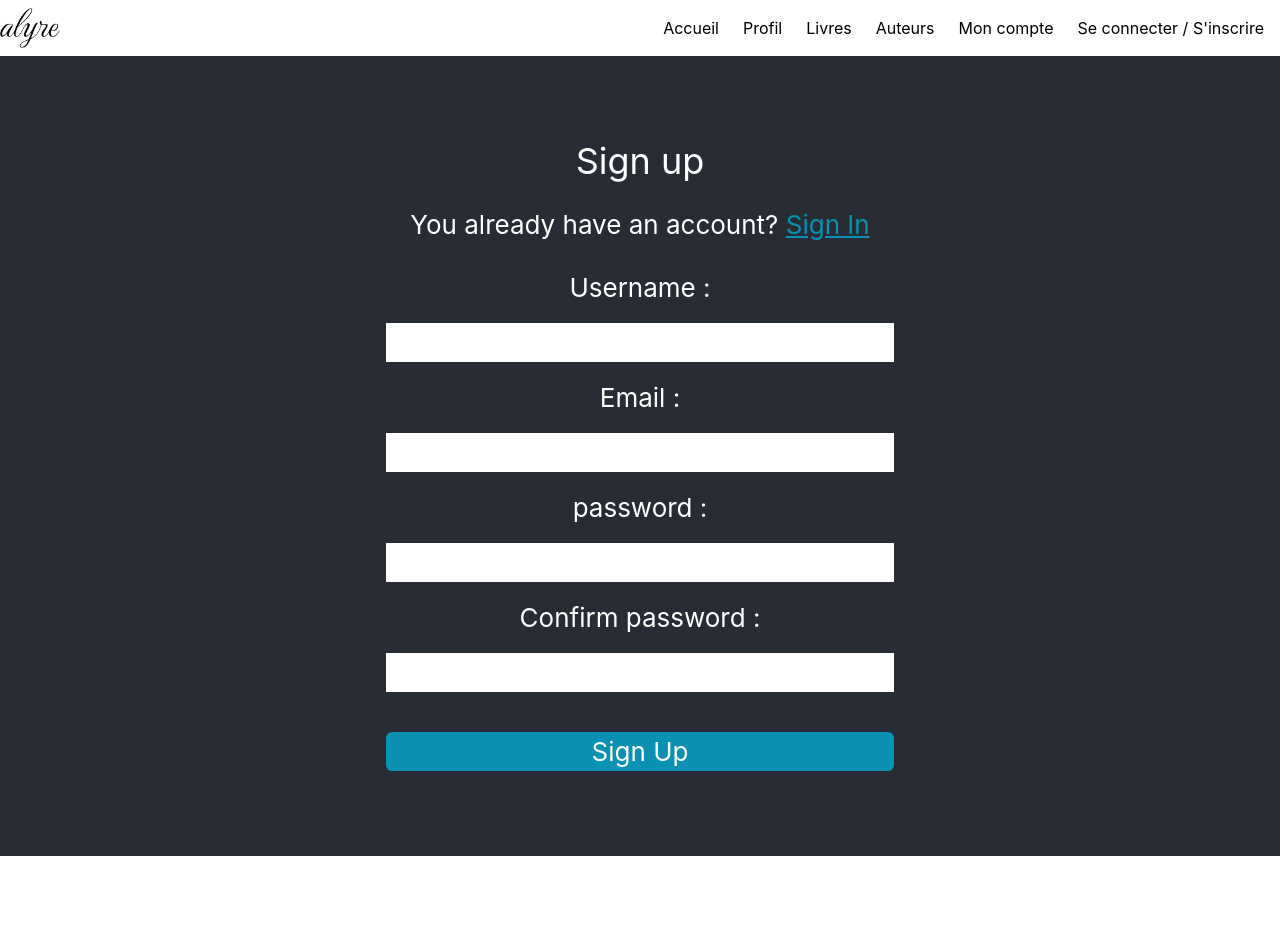
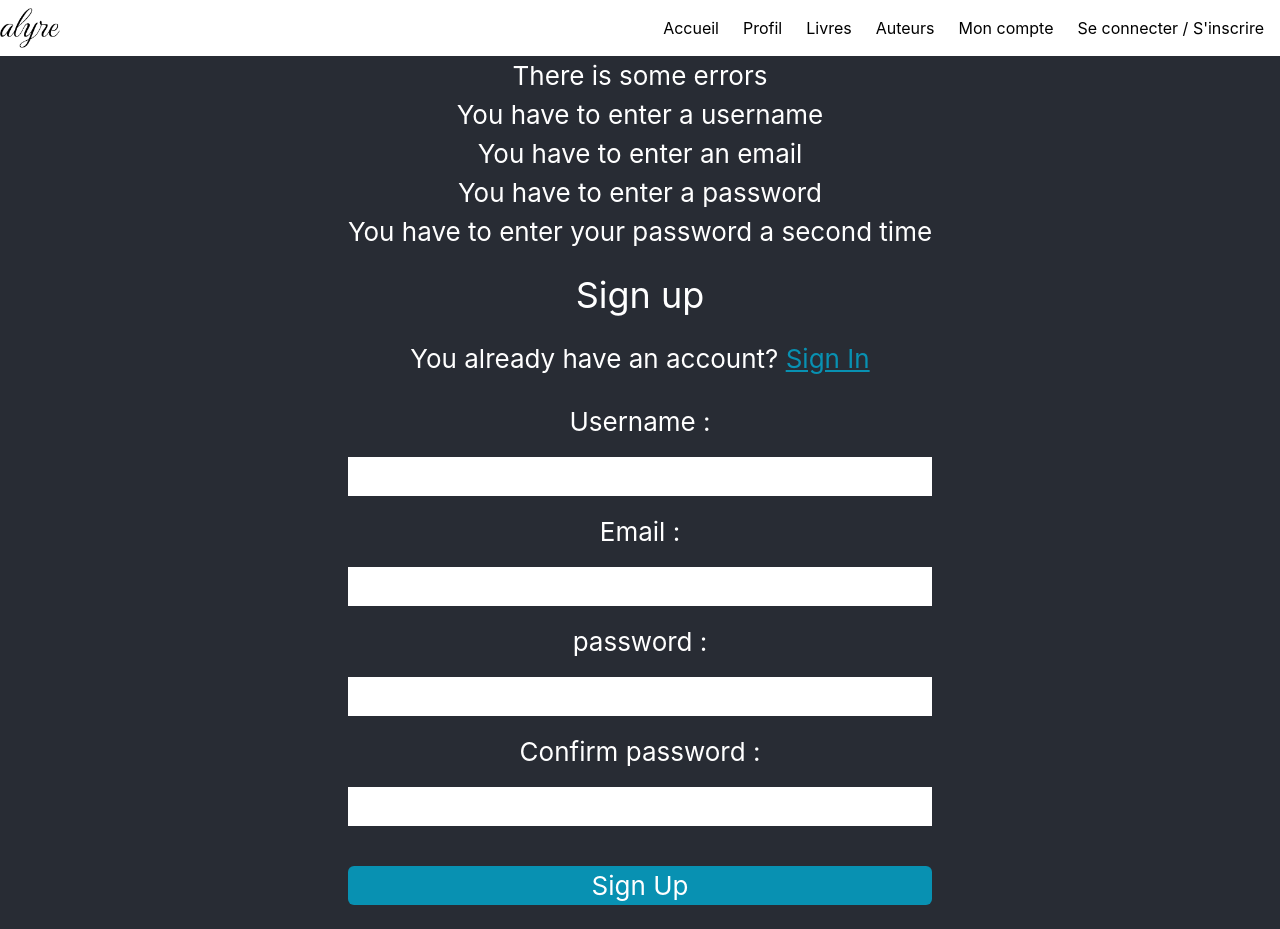
Before and after one commit to kabak-co/alyre, a React (Create React App) app: page /signup in a window 1280 px wide. Both pictures are taken after a click on the button "Sign Up". Before the commit the page ends 856 px from the top, so only its background shows below. Built offline with nearby package versions, Linux system fonts and the light colour scheme; no server answers.

Commit message:
Build(SignUp) Not empty validation

```diff
--- a/src/pages/SignUp.tsx
+++ b/src/pages/SignUp.tsx
@@ -1,14 +1,17 @@
-import { useState } from "react";
+import { useState, useEffect } from "react";
 import { Link } from "react-router-dom";
 
 const SignUp = () => {
     const [isError, setIsError] = useState(false);
+    const [errorArray, setErrorArray] = useState<Array<string>>([]);
 
     const saveAccount = async () => {
         const usernameElement = document.getElementById('username') as HTMLInputElement;
         const emailElement = document.getElementById('email') as HTMLInputElement;
         const passwordElement = document.getElementById('password') as HTMLInputElement;
         const confirmPasswordElement = document.getElementById('confirmPassword') as HTMLInputElement;
+
+        let errorMessages: Array<string> = [];
 
         const data = {
             username: usernameElement.value,
@@ -17,7 +20,20 @@ const SignUp = () => {
             confirmPassword: confirmPasswordElement.value
         };
 
+        if (!data.username) {
+            errorMessages.push('You have to enter a username');
+        }
+        if (!data.email) {
+            errorMessages.push('You have to enter an email');
+        }
+        if (!data.password) {
+            errorMessages.push('You have to enter a password');
+        }
+        if (!data.confirmPassword) {
+            errorMessages.push('You have to enter your password a second time');
+        }
 
+        if (errorMessages.length === 0) {
             try {
                 const response = await fetch('http://localhost:8080/auth/signup', {
                     method: 'POST',
@@ -26,14 +42,26 @@ const SignUp = () => {
                     },
                     body: JSON.stringify(data)
                 });
-            console.log(response);
             } catch (err) {
                 console.log(err);
+            }
+        } else {
+            setIsError(true);
+            setErrorArray(errorMessages);
         }
     };
 
     return (
         <div>
+            {isError &&
+                <div>
+                    <h2>There is some errors</h2>
+                    <ul>
+                        {errorArray.map((error, index) => (
+                            <li key={index}>{error}</li>
+                        ))}
+                    </ul>
+                </div>}
             <h1 className="m-6 text-4xl">Sign up</h1>
             <p className="m-6">You already have an account? <Link className="underline text-cyan-600" to={'/signin'}>Sign In</Link></p>
             <div className="flex flex-col">
```
Lines whose indentation alone changed are shown as unchanged.
